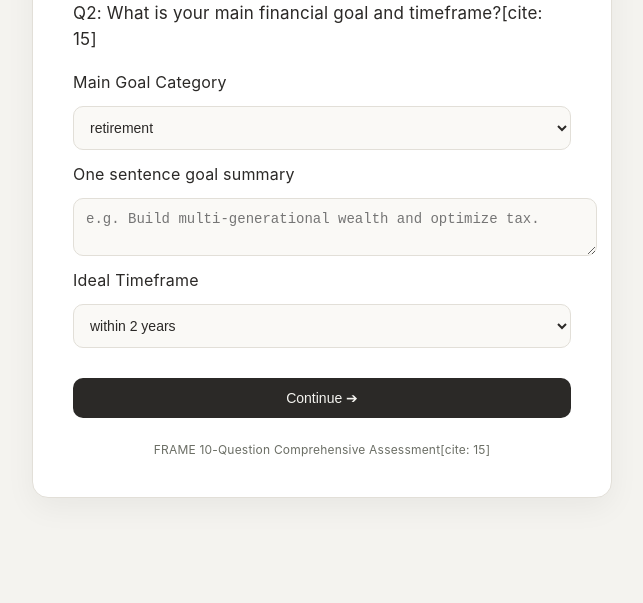
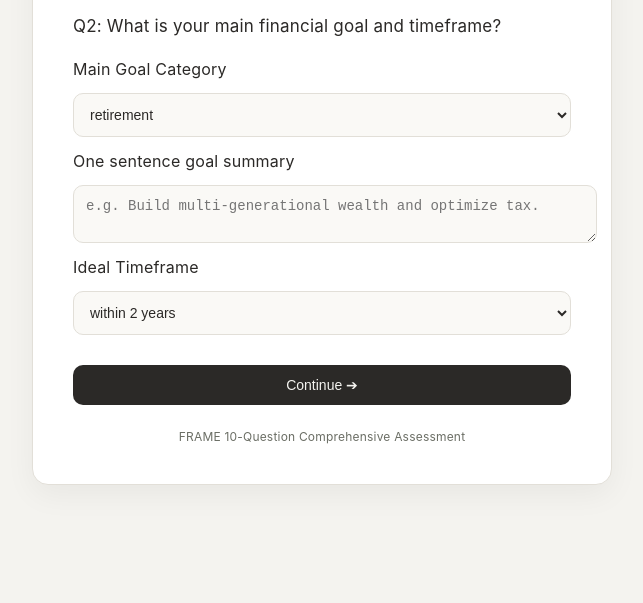
Before and after one commit to Ian666-maker/solid-bassoon, a plain HTML site: page quiz.html in a window 1280 px wide. Shown: the part 197-800 px from the top of the page, without its empty margins (318-961 px from the left). Drawn offline with Linux system fonts and the light colour scheme; sample sign-in values are in the browser's storage.

Commit message:
Clean up FRAME demo wording and placeholder citations

```diff
--- a/quiz.html
+++ b/quiz.html
@@ -131,7 +131,7 @@
         <div id="questionContent"></div>
       </div>
       <div class="footer-hint">
-        FRAME 10-Question Comprehensive Assessment[cite: 15]
+        FRAME 10-Question Comprehensive Assessment
       </div>
     </div>
 
@@ -164,7 +164,7 @@
       const questions = [
         {
           title:
-            "Q2: What is your main financial goal and timeframe?[cite: 15]",
+            "Q2: What is your main financial goal and timeframe?",
           type: "goal_form",
           options: [
             {
@@ -203,7 +203,7 @@
           ],
         },
         {
-          title: "Q3: How clear and prioritised are your goals?[cite: 15]",
+          title: "Q3: How clear and prioritised are your goals?",
           type: "choices",
           choices: [
             { text: "A. No clear goal yet", clarity: 0, priority: 1 },
@@ -227,7 +227,7 @@
         },
         {
           title:
-            "Q4: What income and work circumstances apply to you?[cite: 15]",
+            "Q4: What income and work circumstances apply to you?",
           type: "multi_checkbox",
           options: [
             { text: "Multiple income sources (+1pt)", points: 1 },
@@ -237,7 +237,7 @@
         },
         {
           title:
-            "Q5: What assets and financial products do you have?[cite: 15]",
+            "Q5: What assets and financial products do you have?",
           type: "multi_checkbox",
           options: [
             { text: "Multiple properties (+1pt)", points: 1 },
@@ -246,7 +246,7 @@
           ],
         },
         {
-          title: "Q6: What debts or specialist circumstances apply?[cite: 15]",
+          title: "Q6: What debts or specialist circumstances apply?",
           type: "multi_checkbox",
           options: [
             { text: "Multiple types of debt (+2pts)", points: 2 },
@@ -259,7 +259,7 @@
         },
         {
           title:
-            "Q7: How much investment knowledge and experience do you have?[cite: 15]",
+            "Q7: How much investment knowledge and experience do you have?",
           type: "multi_select_knowledge",
           questionsList: [
             {
@@ -290,7 +290,7 @@
         },
         {
           title:
-            "Q8: How would you react to investment risk and market drops?[cite: 15]",
+            "Q8: How would you react to investment risk and market drops?",
           type: "multi_select_risk",
           questionsList: [
             {
@@ -316,7 +316,7 @@
         },
         {
           title:
-            "Q9: When might you need the money and how ready are you to plan?[cite: 15]",
+            "Q9: When might you need the money and how ready are you to plan?",
           type: "multi_select_readiness",
           questionsList: [
             {
@@ -347,7 +347,7 @@
           ],
         },
         {
-          title: "Q10: What support do you want from your adviser?[cite: 15]",
+          title: "Q10: What support do you want from your adviser?",
           type: "choices",
           choices: [
             { text: "A. One-off guidance", supportVal: 1 },
```
